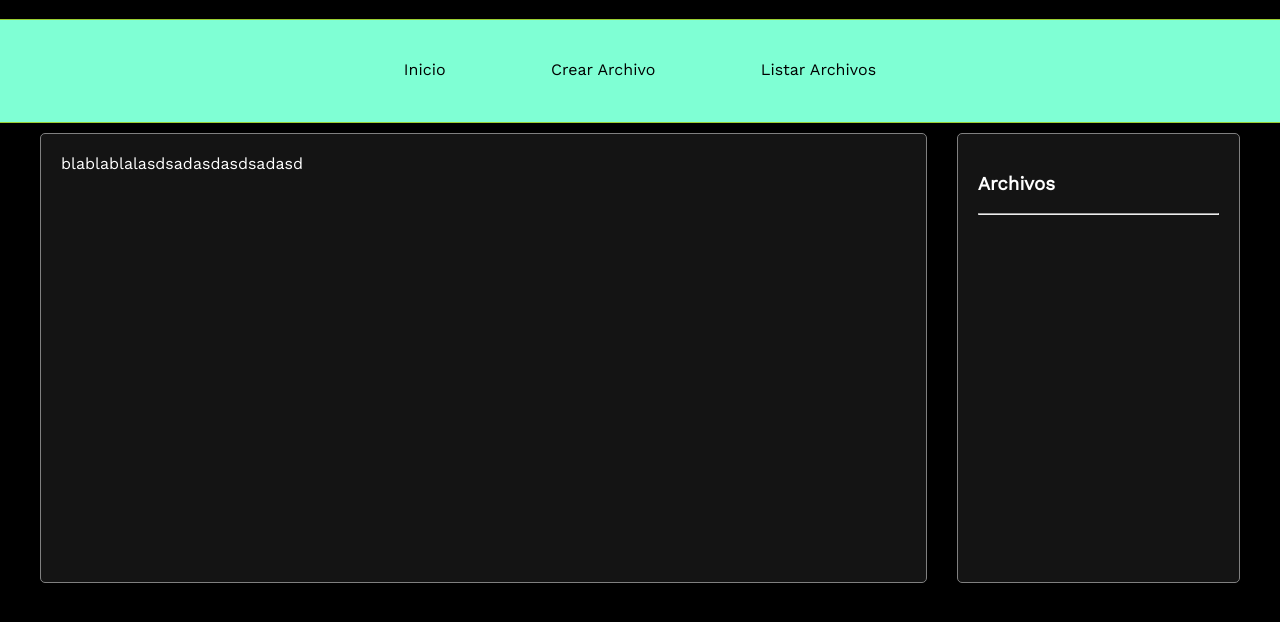
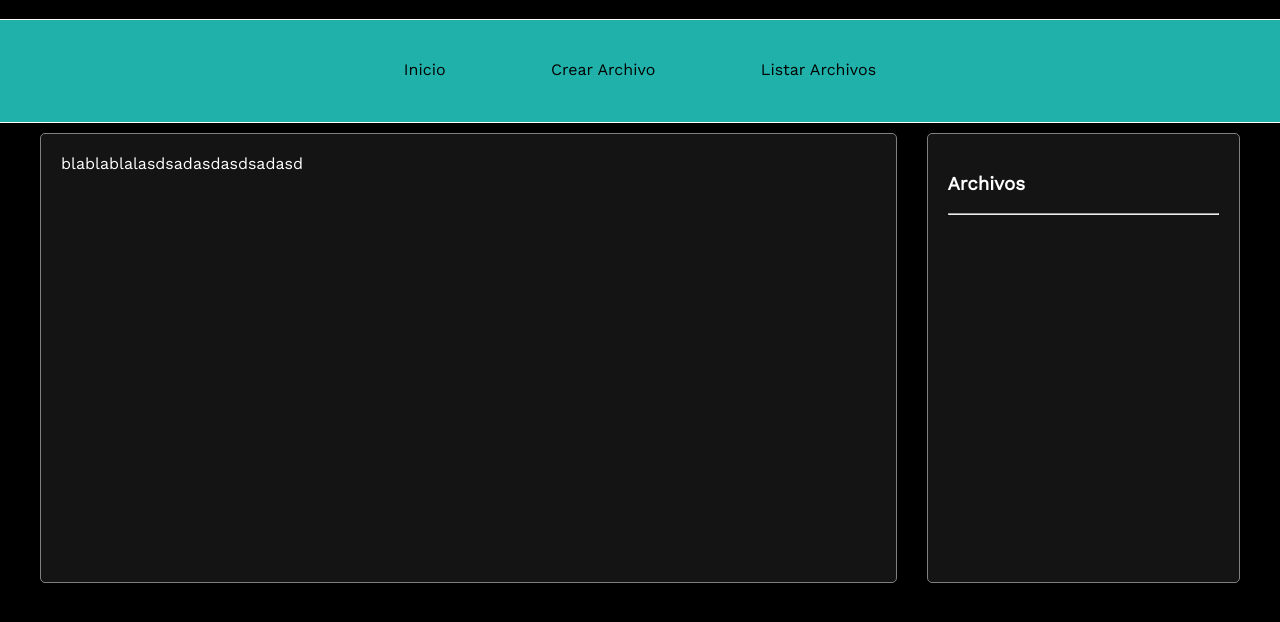
Before and after one commit to CorinaHancco/Pweb2-Laboratorio3-, a website: page index.html in a window 1280 px wide. Shown: the part 62-684 px from the top of the page. Drawn offline with nearby package versions, Linux system fonts and the light colour scheme; files that its build step writes are made by us from their sources; files whose address does not match are found by name.

Commit message:
Cambie algunos colores y agregue .file:hover para el listado de archivos

```diff
--- a/pub/style.css
+++ b/pub/style.css
@@ -1,13 +1,13 @@
 @import url('https://fonts.googleapis.com/css2?family=Work+Sans&display=swap');
 
 nav{
-    background-color: aquamarine;
+    background-color:#20B2AA ;
     text-align: center;
     padding: 15px;
     overflow: hidden;
     display: block;
-    border-bottom: 1px solid yellowgreen;
-    border-top: 1px solid yellowgreen;
+    border-bottom: 1px solid white;
+    border-top: 1px solid white;
 }
 
 body{
@@ -46,7 +46,7 @@ nav li:hover{
 
 #boxContent-first {
     background-color: rgba(50, 50, 50, 0.4);
-    flex: 70%;
+    flex: 75%;
     margin-right: 20px;
     margin-left: 40px;
     border-radius: 5px;
@@ -54,11 +54,13 @@ nav li:hover{
     border-style: solid;
     border-color: gray;
     border-width: 1px;
+    max-width: 65%;
+    overflow: auto;
 }
 
 #boxContent-second {
     background-color: rgba(50, 50, 50, 0.4);
-    flex: 20%;
+    flex: 25%;
     margin-left: 10px;
     margin-right: 40px;
     border-radius: 5px;
@@ -66,4 +68,10 @@ nav li:hover{
     border-style: solid;
     border-color: gray;
     border-width: 1px;
+    overflow: auto;
 }
+
+.file:hover{
+    color: turquoise;
+    cursor: pointer;
+}
```
